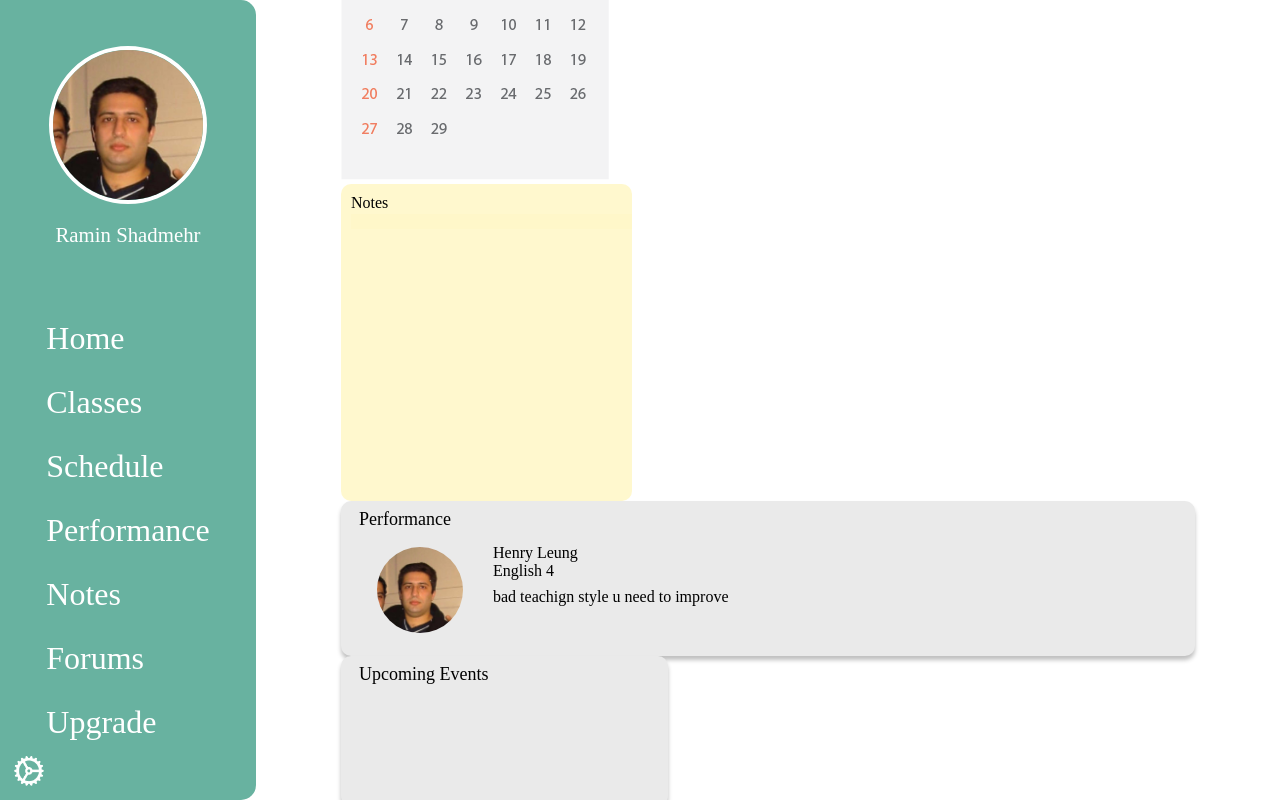
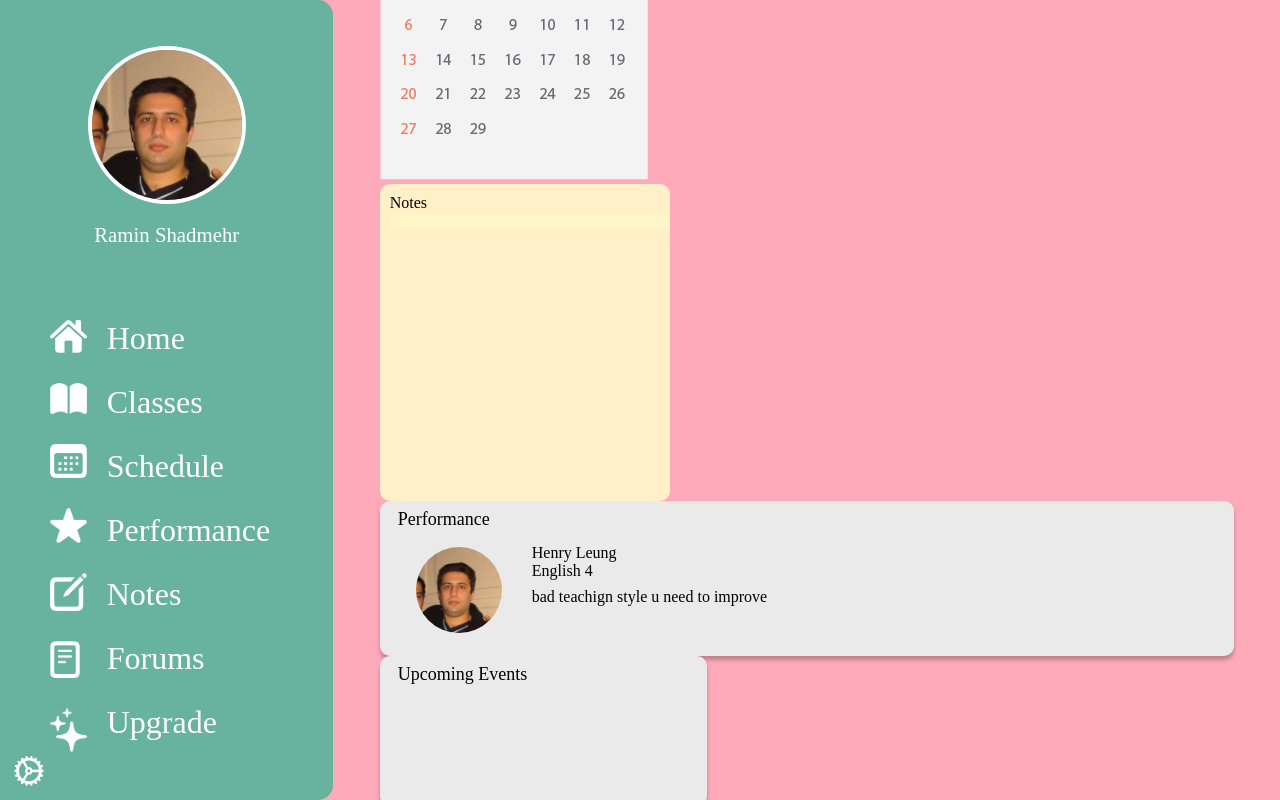
Before and after one commit to eliastayag/blueteal, a React (Create React App) app: page / in a window 1280 px wide. Built offline with nearby package versions, Linux system fonts and the light colour scheme; a web font is replaced by a local one.

Commit message:
fixed menu

```diff
--- a/src/pages/Dashboard.js
+++ b/src/pages/Dashboard.js
@@ -189,24 +189,18 @@ function Dashboard(props) {
   return (
     <div className="DashBody">
       <div className="dash-menu">
-        <div className="menuLeft">
-        {/* <img src={require("../imgs/icons/png/home.fill.white.png")} className="icons"/>
-    <img src={require("../imgs/icons/png/book.fill.white.png")} className="icons"/>
-    <img src={require("../imgs/icons/png/calendar.white.png")} className="icons"/>
-<img src={require("../imgs/icons/png/star.fill.white.png")} className="icons"/>
-<img src={require("../imgs/icons/png/pen.white.png")} className="icons"/>
-<img src={require("../imgs/icons/png/doc.white.png")} className="icons" id="docIcon"/> */}
-        </div>
+
         <div className="menuRight">
         <Menu items={items} />
 
         </div>
 
       </div>
+
+
         <div class="right-content">
           <div className="dash-header">
           <Header title={name}/>
-
           </div>
           {Content}
         </div>
--- a/src/pages/DashboardStyles.scss
+++ b/src/pages/DashboardStyles.scss
@@ -9,6 +9,7 @@
     padding: 0px;
     display: flex;  /*enables flex content for its children*/
     justify-content: center;
+    background-color: #FAB;
 }
 
 .right-content {
@@ -51,6 +52,7 @@
     justify-content:center;
     flex-direction: column;
     margin-right:15px;
+    height: 50vh;
 }
 
 #menuRight{
@@ -59,6 +61,6 @@
 
 .icons{
     width:37px;
-    margin-top: 41vh;
+    margin-top: 100px;
     margin-bottom: 14px;
 }
--- a/src/pages/comps/Menu/Menu.js
+++ b/src/pages/comps/Menu/Menu.js
@@ -12,9 +12,22 @@ function MainMenu({items, menuTitle}){
                  <div className="menu-logo">
                     <UserIcon />
                 </div>
+                <div id="menufolder">
+                    <div id="left">
+                    <img src={require("../../../imgs/icons/png/home.fill.white.png")} className="symbol"/>
+         <img src={require("../../../imgs/icons/png/book.fill.white.png")} className="symbol"/>
+        <img src={require("../../../imgs/icons/png/calendar.white.png")} className="symbol"/>
+        <img src={require("../../../imgs/icons/png/star.fill.white.png")} className="symbol"/>
+        <img src={require("../../../imgs/icons/png/pen.white.png")} className="symbol"/>
+        <img src={require("../../../imgs/icons/png/doc.white.png")} className="symbol" id="docIcon"/>
+        <img src={require("../../../imgs/icons/png/stars.white.png")} className="symbol"/>
+                    </div>
+                    <div id="right">
             {items.map((o,i)=>{
                 return <MenuItem {...o} />
             })}
+            </div>
+            </div>
         </div>
 
         <img className="menu-cog" src={require('../../../imgs/icons/png/gear.white.png')}/>
--- a/src/pages/comps/Menu/Menu.scss
+++ b/src/pages/comps/Menu/Menu.scss
@@ -20,7 +20,49 @@
     display: flex;
     justify-content: center;
     margin-bottom: 50px;
+    // background-color: #FAB;
 
+}
+
+#menufolder{
+    display: flex;
+    align-items: center;
+    justify-content: center;
+    // background-color: #FAB;
+}
+
+#left{
+    display: flex;
+    flex: 1;
+    // background-color: #DAD;
+    flex-direction: column;
+    // align-items: center;
+    // justify-content: center;
+    height:350px;
+    width: 120px;
+    margin-top: -100px;
+    margin-left: 50px;
+}
+#right{
+    display: flex;
+    flex: 4;
+    // background-color: #DAB;
+    flex-direction: column;
+    align-items: center;
+    justify-content: center;
+    // margin-left: 35px;
+}
+
+.symbol{
+    width:37px;
+    margin-top: 15px;
+    margin-bottom: 15px;
+}
+
+#docIcon{
+    width:30px;
+    margin-top: 15px;
+    margin-bottom: 15px;
 }
 
 .menu-cog {
```
Also changed, not shown: package.json (+5 -5 lines), 2 other files (tests, documents, lock files or other folders).
